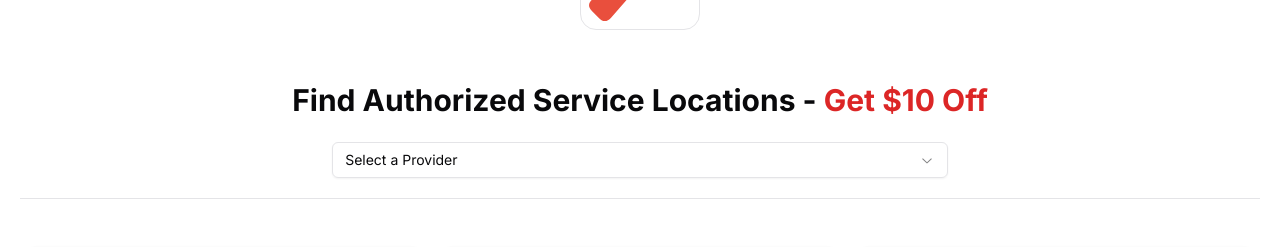
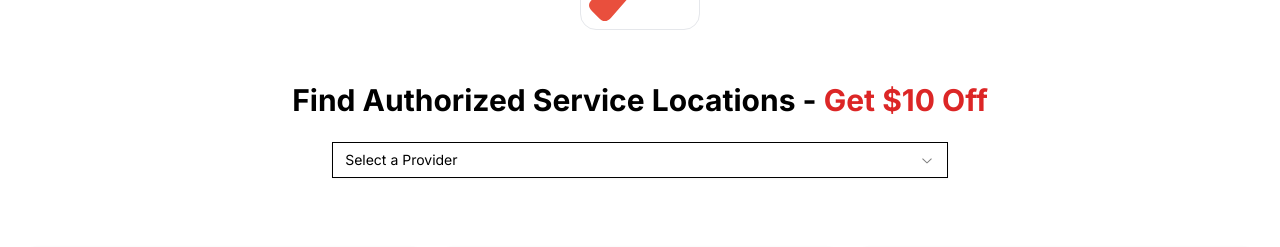
Before and after one commit to suraffy/LML-fix-redesign, a Next.js app: page / in a window 1280 px wide. Shown: the part 279-526 px from the top of the page. Built offline with nearby package versions, Linux system fonts and the light colour scheme.

Commit message:
Remove unnecessary styles

```diff
--- a/app/globals.css
+++ b/app/globals.css
@@ -2,211 +2,6 @@
 @tailwind components;
 @tailwind utilities;
 
-@layer base {
-  :root {
-    --background: 0 0% 100%;
-    --foreground: 240 10% 3.9%;
-    --card: 0 0% 100%;
-    --card-foreground: 240 10% 3.9%;
-    --popover: 0 0% 100%;
-    --popover-foreground: 240 10% 3.9%;
-    --primary: 240 5.9% 10%;
-    --primary-foreground: 0 0% 98%;
-    --secondary: 240 4.8% 95.9%;
-    --secondary-foreground: 240 5.9% 10%;
-    --muted: 240 4.8% 95.9%;
-    --muted-foreground: 240 3.8% 46.1%;
-    --accent: 240 4.8% 95.9%;
-    --accent-foreground: 240 5.9% 10%;
-    --destructive: 0 84.2% 60.2%;
-    --destructive-foreground: 0 0% 98%;
-    --border: 240 5.9% 90%;
-    --input: 240 5.9% 90%;
-    --ring: 240 5.9% 10%;
-    --radius: 0.5rem;
-    --chart-1: ;
-    --chart-2: ;
-    --chart-3: ;
-    --chart-4: ;
-    --chart-5: ;
-  }
-
-  .dark {
-    --background: 240 10% 3.9%;
-    --foreground: 0 0% 98%;
-    --card: 240 10% 3.9%;
-    --card-foreground: 0 0% 98%;
-    --popover: 240 10% 3.9%;
-    --popover-foreground: 0 0% 98%;
-    --primary: 0 0% 98%;
-    --primary-foreground: 240 5.9% 10%;
-    --secondary: 240 3.7% 15.9%;
-    --secondary-foreground: 0 0% 98%;
-    --muted: 240 3.7% 15.9%;
-    --muted-foreground: 240 5% 64.9%;
-    --accent: 240 3.7% 15.9%;
-    --accent-foreground: 0 0% 98%;
-    --destructive: 0 62.8% 30.6%;
-    --destructive-foreground: 0 0% 98%;
-    --border: 240 3.7% 15.9%;
-    --input: 240 3.7% 15.9%;
-    --ring: 240 4.9% 83.9%;
-    --chart-1: ;
-    --chart-2: ;
-    --chart-3: ;
-    --chart-4: ;
-    --chart-5: ;
-  }
-}
-
-@layer base {
-  * {
-    @apply border-border;
-  }
-
-  body {
-    @apply bg-background text-foreground;
-  }
-}
-
-@layer utilities {
-  .underline-animation {
-    position: relative;
-    cursor: pointer;
-  }
-
-  .underline-animation::after {
-    content: '';
-    position: absolute;
-    width: 100%;
-    height: 2px;
-    background-color: yellow;
-    bottom: 0;
-    left: 0;
-    transform: scaleX(0);
-    transform-origin: bottom right;
-    transition: transform 0.5s ease-out;
-  }
-
-  .underline-animation:hover::after {
-    transform: scaleX(1);
-    transform-origin: bottom left;
-  }
-
-  .menu-icon-animation {
-    transition: transform 0.5s ease;
-  }
-
-  .menu-icon-animation:hover {
-    transform: rotate(180deg) scale(1.2);
-  }
-
-  .animate-pulse {
-    animation: pulse 2s infinite;
-  }
-
-  @keyframes pulse {
-    0%,
-    100% {
-      transform: translateY(0);
-    }
-    50% {
-      transform: translateY(-10px);
-    }
-  }
-
-  @keyframes slide-in-up {
-    0% {
-      transform: translateY(100%);
-      opacity: 0;
-    }
-    100% {
-      transform: translateY(0);
-      opacity: 1;
-    }
-  }
-
-  @keyframes slide-in-left {
-    0% {
-      transform: translateX(-100%);
-      opacity: 0;
-    }
-    100% {
-      transform: translateX(0);
-      opacity: 1;
-    }
-  }
-
-  /* Animation classes to be triggered by Intersection Observer */
-  .animate-on-scroll {
-    opacity: 0;
-    transition: opacity 0.5s ease-out, transform 0.5s ease-out;
-  }
-
-  .animate-on-scroll.start-animation {
-    opacity: 1;
-  }
-
-  .start-animation img {
-    animation: slide-in-up 1s ease-out forwards;
-  }
-
-  .start-animation div {
-    animation: slide-in-left 0.5s ease-out forwards;
-  }
-
-  @keyframes spin {
-    from {
-      transform: rotate(0deg);
-    }
-    to {
-      transform: rotate(360deg);
-    }
-  }
-
-  .animate-clock {
-    animation: spin 2s linear infinite;
-  }
-
-  .ellipsis {
-    display: flex;
-    justify-content: center;
-    align-items: center;
-    height: 100%;
-  }
-
-  .dot {
-    width: 8px;
-    height: 8px;
-    margin: 0 4px;
-    background-color: currentColor;
-    border-radius: 50%;
-    animation: ellipsis 1.2s infinite;
-  }
-
-  .dot:nth-child(1) {
-    animation-delay: 0s;
-  }
-
-  .dot:nth-child(2) {
-    animation-delay: 0.3s;
-  }
-
-  .dot:nth-child(3) {
-    animation-delay: 0.6s;
-  }
-
-  @keyframes ellipsis {
-    0%,
-    80%,
-    100% {
-      transform: translateY(0);
-    }
-    40% {
-      transform: translateY(-10px);
-    }
-  }
-}
 .sidebar {
   scrollbar-width: thin;
   scrollbar-color: #999999 transparent;
```
